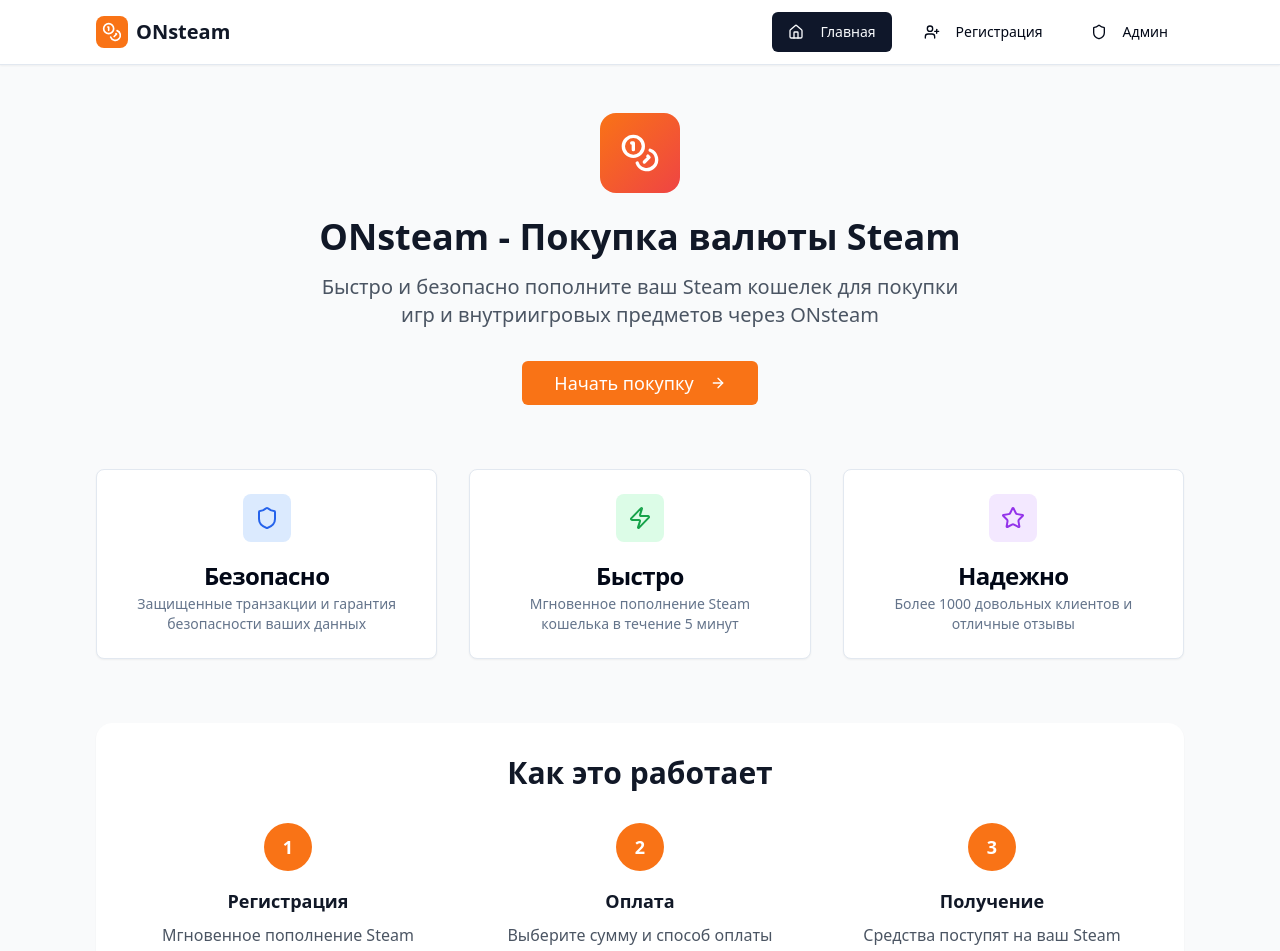
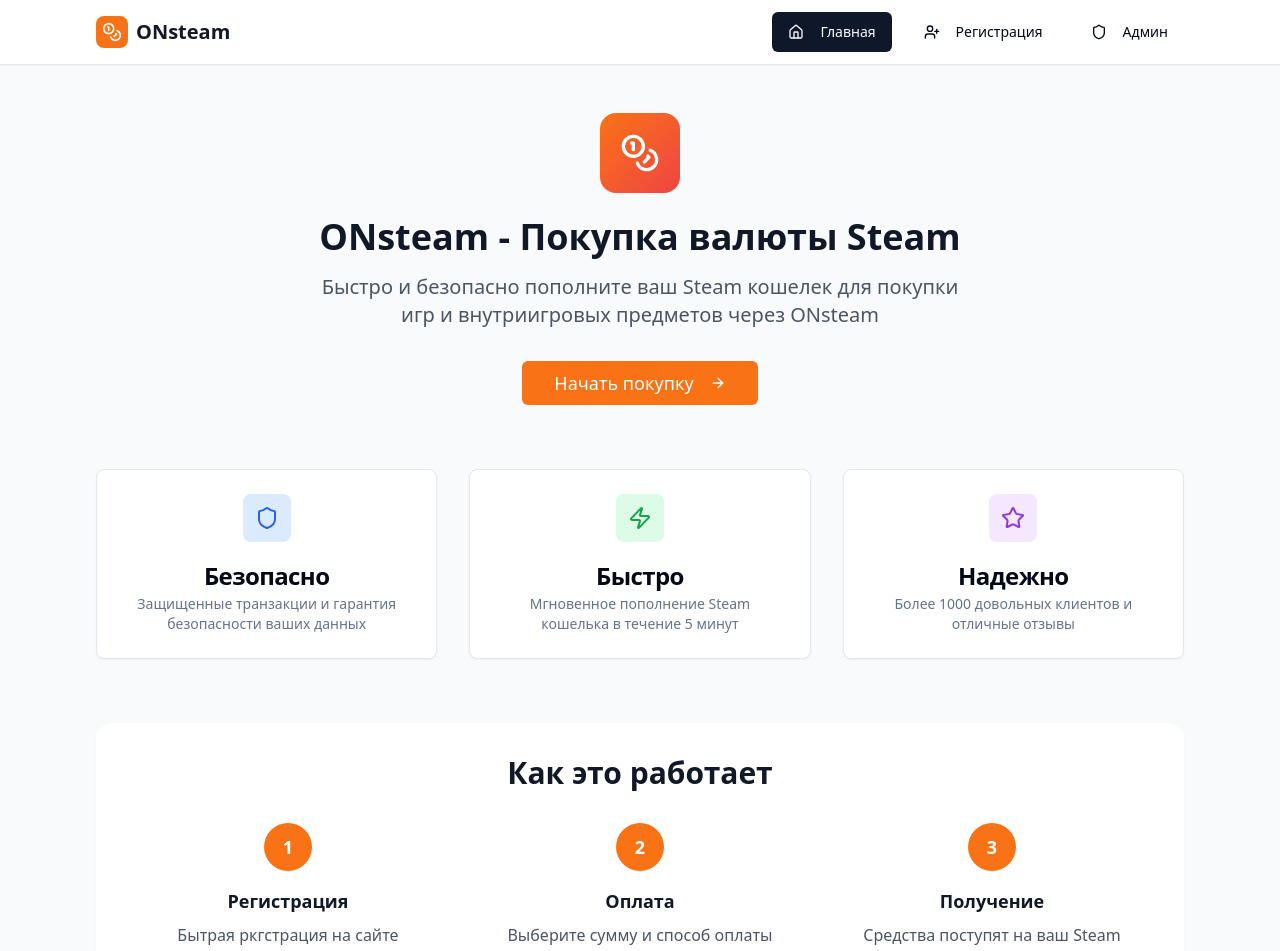
Before and after one commit to pr-poehali-dev/cs2-caviar-site, a React (Vite) app: page / in a window 1280 px wide. Shown: the top 951 px of the page. Built offline with nearby package versions, Linux system fonts and the light colour scheme.

Commit message:
Обновление 1 компонентов

```diff
--- a/src/components/HomePage.tsx
+++ b/src/components/HomePage.tsx
@@ -91,9 +91,7 @@ const HomePage = ({ onGetStarted }: HomePageProps) => {
             <h3 className="text-lg font-semibold text-gray-900 mb-2">
               Регистрация
             </h3>
-            <p className="text-gray-600">
-              Мгновенное пополнение Steam кошелька в течение 15 минут
-            </p>
+            <p className="text-gray-600">Бытрая ркгстрация на сайте </p>
           </div>
 
           <div className="text-center">
```
